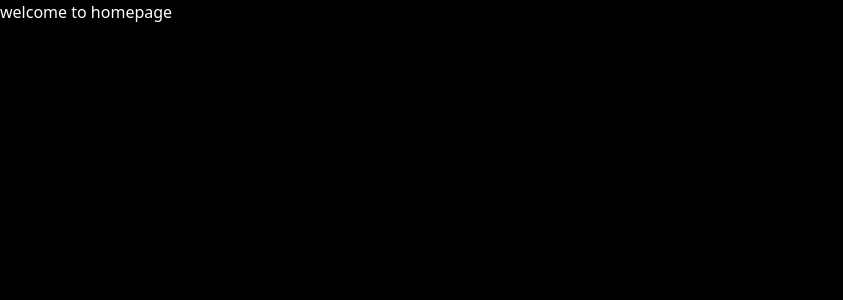
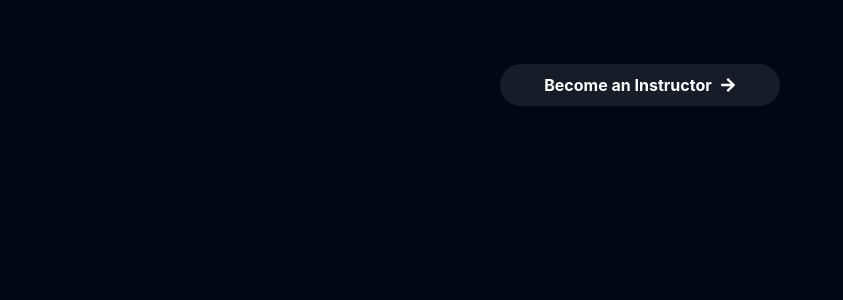
Before and after one commit to supergubber/studyNotion, a React (Create React App) app: page / in a window 1280 px wide. Shown: the top 300 px of the page, without its empty margins (0-843 px from the left). Built offline with nearby package versions, Linux system fonts and the light colour scheme; the HTML template or start-up script is replaced by a standard one.

Commit message:
button create

```diff
--- a/package.json
+++ b/package.json
@@ -6,6 +6,7 @@
     "concurrently": "^8.2.2",
     "react": "^18.2.0",
     "react-dom": "^18.2.0",
+    "react-icons": "^5.0.1",
     "react-router-dom": "^6.22.0",
     "react-scripts": "5.0.1",
     "web-vitals": "^2.1.4"
--- a/src/App.css
+++ b/src/App.css
@@ -1 +1,8 @@
+@tailwind base;
+@tailwind components;
+@tailwind utilities;
 /* write your css here */
+
+html, body{
+    overflow-x: hidden;
+}
--- a/src/App.js
+++ b/src/App.js
@@ -4,11 +4,11 @@ import Home from './pages/Home'
 
 function App() {
   return (
-    <>
+    <div className='flex flex-col w-screen min-h-screen bg-richblack-900 font-inter'>
       <Routes>
         <Route path='/' element={<Home />} />
       </Routes>
-    </>
+    </div>
   )
 }
 
--- a/src/pages/Home.jsx
+++ b/src/pages/Home.jsx
@@ -1,9 +1,26 @@
 import React from 'react'
-
+import { FaArrowRight } from 'react-icons/fa'
+import { Link } from 'react-router-dom'
 const Home = () => {
   return (
-    <div className='bg-black w-screen h-screen'>
-      <h1 className=' text-white'>welcome to homepage</h1>
+    <div>
+      {/* section1 */}
+      {/* <div className='w-screen h-screen bg-black'>
+        <h1 className='text-white'>welcome to homepage</h1>
+      </div> */}
+      <div className='relative flex flex-col items-center justify-between w-11/12 mx-auto text-white group'>
+        <Link to={'/signup'}>
+          <div className='w-full p-1 mx-auto mt-16 font-bold transition-all duration-200 rounded-full hover:scale-95 bg-richblack-800 text-righblack-200'>
+            <div className='flex flex-row items-center gap-2 px-10 py-[5px] rounded-full group-hover:bg-richblack-900'>
+              <p>Become an Instructor</p>
+              <FaArrowRight />
+            </div>
+          </div>
+        </Link>
+      </div>
+      {/* section2 */}
+      {/* section3 */}
+      {/* footer */}
     </div>
   )
 }
```
Also changed, not shown: 1 other file (tests, documents, lock files or other folders).
